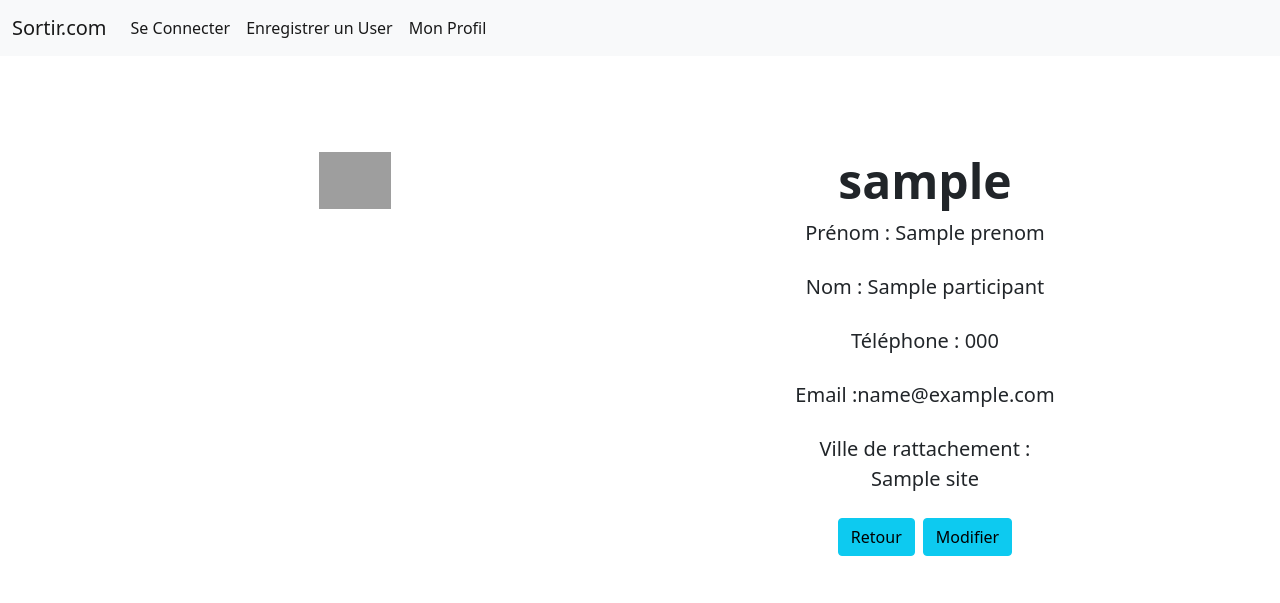
After one commit to lazar360/Sortir-ENI, a Symfony app: template templates/detail_profile/index.html.twig in a window 1280 px wide. The commit adds this page. Shown: the top 603 px of the page. Run offline with Twig, Linux system fonts and the light colour scheme; the template is opened without the code that fills it: most values are stand-ins (such as "Sample title", 1, 10 or a date in 2020); some libraries are stand-ins or nearby versions; grey boxes are pictures that could not be loaded.

Commit message:
Nicolas Gautier : création du flash message validation enregistrement/création contrôleur detailprofilcontroller/modificateur navbar détail profil/affichage du profil dans twig

```diff
--- a/src/Controller/RegistrationController.php
+++ b/src/Controller/RegistrationController.php
@@ -33,6 +33,7 @@ class RegistrationController extends AbstractController
             $entityManager = $this->getDoctrine()->getManager();
             $entityManager->persist($user);
             $entityManager->flush();
+            $this->addFlash("success", "Vous êtes enregistré(e).");
             // do anything else you need here, like send an email
 
             return $this->redirectToRoute('app_login');
--- /dev/null
+++ b/templates/detail_profile/index.html.twig
@@ -0,0 +1,35 @@
+{% extends '/layout/base.html.twig' %}
+
+{% block body %}
+    <div class="px-4 py-5 my-5 text-center">
+
+        <div class="container">
+            <div class="row align-items-start">
+        <div class="col">
+
+            <img class="d-block mx-auto mb-4" src="/docs/5.1/assets/brand/bootstrap-logo.svg" alt="portrait" width="72" height="57">
+
+        </div>
+
+        <div class="col">
+
+            <h1 class="display-5 fw-bold">{{ participant.username }}</h1>
+                 <div class="col-lg-6 mx-auto">
+                    <p class="lead mb-4">Prénom : {{ participant.prenom }}</p>
+                    <p class="lead mb-4">Nom : {{ participant.nom }}</p>
+                    <p class="lead mb-4">Téléphone : {{ participant.telephone }}</p>
+                    <p class="lead mb-4">Email :{{ participant.mail }}</p>
+                    <p class="lead mb-4">Ville de rattachement : {{ participant.site.nomSite }}</p>
+
+                            <div class="d-grid gap-2 d-sm-flex justify-content-sm-center">
+                                <a class="btn btn-info" href="{{ path('main') }}">Retour</a>
+                                <a class="btn btn-info" href="#">Modifier</a>
+                            </div>
+
+                </div>
+                </div>
+            </div>
+
+        </div>
+
+{% endblock %}
--- a/templates/layout/base.html.twig
+++ b/templates/layout/base.html.twig
@@ -26,6 +26,10 @@
                             <a class="nav-link active" aria-current="page" href="{{ path('app_register') }}">Enregistrer un User</a>
                         </li>
 
+                        <li class="nav-item">
+                            <a class="nav-link active" aria-current="page" href="{{ path('detail', {'id': app.user.id}) }}">Mon Profil</a>
+                        </li>
+
                     </ul>
 
                 </div>
@@ -33,6 +37,14 @@
         </nav>
     </header>
     <main>
+        {% for label, messages in app.flashes %}
+        {% for message in messages %}
+            <div class="text-{{ label }}">
+                {{ message }}
+            </div>
+        {% endfor %}
+        {% endfor %}
+
         {% block body %}
 
         {% endblock %}
```
Also changed, not shown: migrations/Version20211013065926.php (added, +59 -0 lines), src/Controller/DetailProfileController.php (added, +33 -0 lines).
